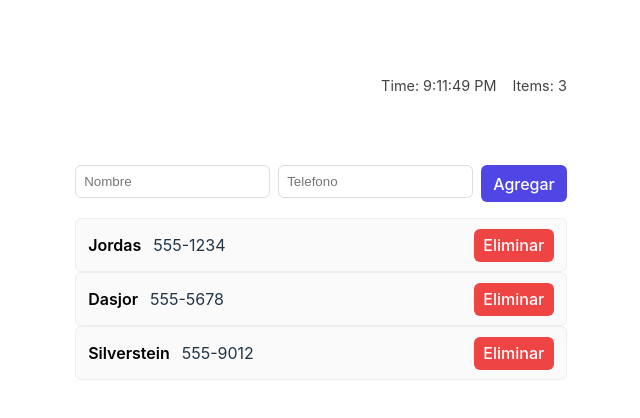
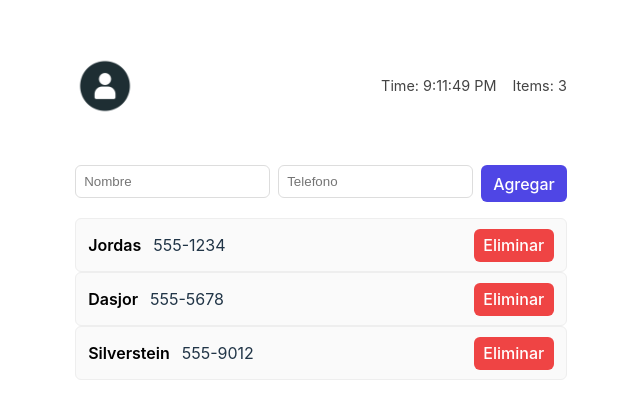
Before and after one commit to Katar012/Challenge1, a React (Vite) app: page / in a window 1280 px wide. Shown: the part 198-616 px from the top of the page, without its empty margins (319-959 px from the left). Built offline with nearby package versions, Linux system fonts and the light colour scheme.

Commit message:
Imagen app.jsx unicamente y cambio de color en index.html

```diff
--- a/index.html
+++ b/index.html
@@ -5,7 +5,7 @@
     <link rel="icon" type="image/png" href="/img.icons8.png" />
     <meta name="viewport" content="width=device-width, initial-scale=1.0" />
     <link rel=manifest href=/manifest.json/>
-    <meta name=theme-color content=#000000/>
+    <meta name=theme-color content=#06defd/>
     <title>challenge1</title>
   </head>
   <body>
--- a/src/App.jsx
+++ b/src/App.jsx
@@ -3,6 +3,7 @@ import './App.css'
 import Loader from './components/Loader'
 import AddContact from './components/AddContact'
 import ContactsList from './components/ContactsList'
+import miImagen from './assets/user-avatar.png';
 
 const initialContactsData = [
   { id: 1, name: 'Jordas', phone: '555-1234' },
@@ -49,6 +50,7 @@ function App() {
   return (
     <div className="app">
       <header>
+        <img src={miImagen} alt="Logo" />
         <h1>Contacts</h1>
         <div className="meta">
           <div>Time: {time.toLocaleTimeString()}</div>
--- a/src/index.css
+++ b/src/index.css
@@ -8,6 +8,13 @@
   background-color: #242424;
 
   -moz-osx-font-smoothing: grayscale;
+}
+
+img {
+  width: 60px;
+  height: 60px;
+  border-radius: 50%;
+  object-fit: cover;
 }
 
 a {
```
Also changed, not shown: src/assets/user-avatar.png (added).
